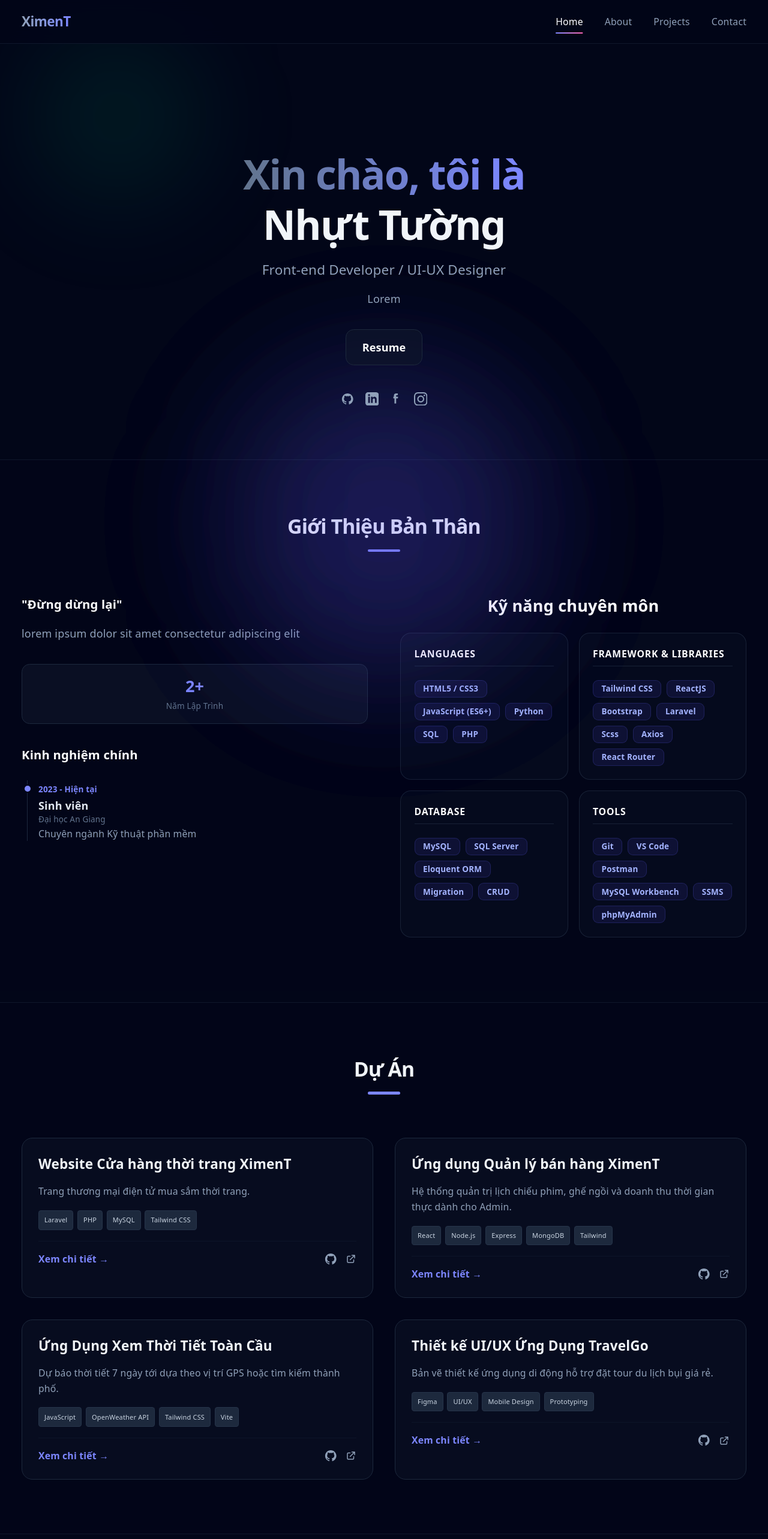
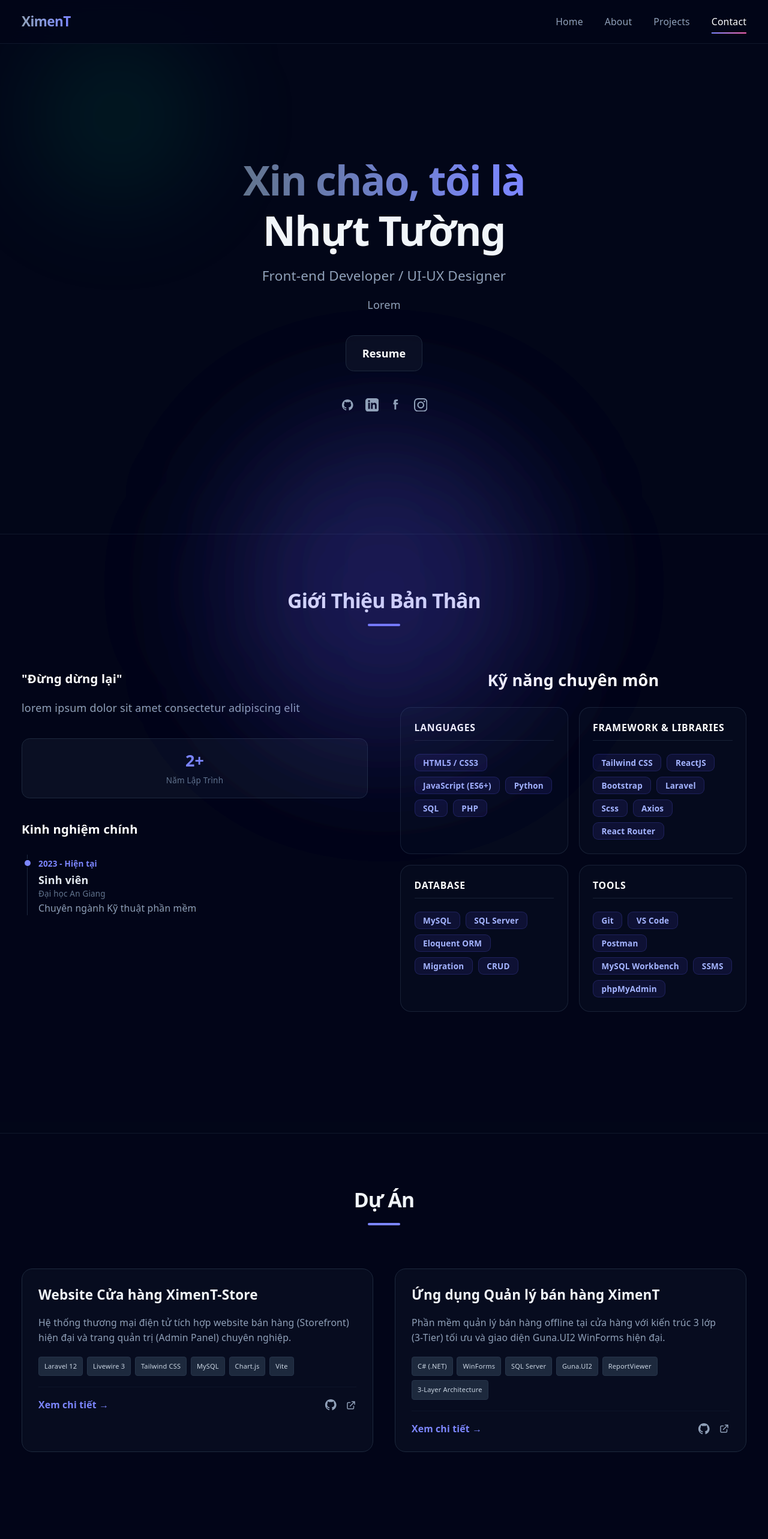
Before and after one commit to LnNhutTuong/Portfolio, a React app in the folder Portfolio/: page / in a window 1280 px wide. Shown: the top 2566 px of the page at 60% size. Built offline with nearby package versions, Linux system fonts and the light colour scheme; the HTML template or start-up script is replaced by a standard one.

Commit message:
feat: initialize portfolio project with base sections, layout, and styling

```diff
--- a/Portfolio/package.json
+++ b/Portfolio/package.json
@@ -10,9 +10,12 @@
     "preview": "vite preview"
   },
   "dependencies": {
+    "@emailjs/browser": "^4.4.1",
     "@tailwindcss/vite": "^4.3.0",
+    "firebase": "^12.13.0",
     "react": "^19.2.6",
     "react-dom": "^19.2.6",
+    "react-toastify": "^11.1.0",
     "tailwindcss": "^4.3.0"
   },
   "devDependencies": {
--- a/Portfolio/src/App.jsx
+++ b/Portfolio/src/App.jsx
@@ -3,11 +3,28 @@ import Hero from "./sections/Hero";
 import About from "./sections/About";
 import Project from "./sections/Projects";
 import Contact from "./sections/Contact";
+
+import { ToastContainer,Bounce } from "react-toastify";
+import "react-toastify/dist/ReactToastify.css";
+
 function App() {
   return (
     <>
+    <ToastContainer
+      position="top-center"
+      autoClose={5000}
+      hideProgressBar={false}
+      newestOnTop={false}
+      closeOnClick={false}
+      rtl={false}
+      pauseOnFocusLoss
+      draggable
+      pauseOnHover
+      theme="dark"
+      transition={Bounce}
+    />
       <Navbar />
-      <main className="relative pt-32 pb-24 overflow-hidden bg-slate-950 text-slate-100">
+      <main className="relative pt-16 pb-12 overflow-hidden bg-slate-950 text-slate-100">
         <Hero />
         <About />
         <Project />
--- a/Portfolio/src/components/Navbar.jsx
+++ b/Portfolio/src/components/Navbar.jsx
@@ -1,48 +1,117 @@
-import { useState } from "react";
+import { useState, useEffect, useRef } from "react";
 
 const Navbar = () => {
-  const [activeSection, setActiveSection] = useState("/");
+  const [activeSection, setActiveSection] = useState("hero");
+  const isScrollingRef = useRef(false);
 
   const navItems = [
-    { id: 1, label: "Home", url: "/" },
-    { id: 2, label: "About", url: "/about" },
-    { id: 3, label: "Projects", url: "/projects" },
-    { id: 4, label: "Contact", url: "/contact" },
+    { id: 1, label: "Home", section: "hero" },
+    { id: 2, label: "About", section: "about" },
+    { id: 3, label: "Projects", section: "projects" },
+    { id: 4, label: "Contact", section: "contact" },
   ];
 
+  const scrollToSection = (sectionId) => {
+    setActiveSection(sectionId);
+    isScrollingRef.current = true;
+
+    const element = document.getElementById(sectionId);
+    if (element) {
+      element.scrollIntoView({
+        behavior: "smooth",
+      });
+
+      setTimeout(() => {
+        isScrollingRef.current = false;
+      }, 800);
+    }
+  };
+
+  useEffect(() => {
+    const handleScroll = () => {
+      if (isScrollingRef.current) return;
+
+      if (
+        window.innerHeight + window.scrollY >=
+        document.documentElement.scrollHeight - 100
+      ) {
+        setActiveSection("contact");
+        return;
+      }
+
+      const sections = ["hero", "about", "projects", "contact"];
+      const scrollPosition = window.scrollY + 80;
+
+      for (const sectionId of sections) {
+        const el = document.getElementById(sectionId);
+        if (el) {
+          const top = el.offsetTop;
+          const height = el.offsetHeight;
+
+          if (scrollPosition >= top && scrollPosition < top + height) {
+            setActiveSection(sectionId);
+            break;
+          }
+        }
+      }
+    };
+
+    window.addEventListener("scroll", handleScroll, { passive: true });
+    handleScroll();
+
+    return () => window.removeEventListener("scroll", handleScroll);
+  }, []);
+
   return (
-    <header className="fixed top-0 left-0 right-0 z-40 backdrop-blur-md border-b bg-slate-950/80 border-slate-900">
-      <div className="max-w-6xl mx-auto px-4 sm:px-6 lg:px-8 h-16 flex items-center justify-between">
-        <a href="#hero" className="flex items-center space-x-2">
+    <header
+      className="fixed top-0 left-0 right-0 z-40
+      backdrop-blur-md border-b bg-slate-950/80 border-slate-900"
+    >
+      <div
+        className="max-w-6xl mx-auto px-4 sm:px-6 lg:px-8
+        h-16 flex items-center justify-between"
+      >
+        <button
+          onClick={() => scrollToSection("hero")}
+          className="flex items-center space-x-2"
+        >
           <span
             className="text-xl font-bold tracking-tight bg-gradient-to-r
-          from-slate-400 to-indigo-400 bg-clip-text text-transparent transition-all duration-300 hover:brightness-110"
+            from-slate-400 to-indigo-400 bg-clip-text text-transparent
+            transition-all duration-300 hover:brightness-110"
           >
             XimenT
           </span>
-        </a>
+        </button>
 
         <nav className="flex items-center space-x-6 sm:space-x-8">
           {navItems.map((item) => {
-            const isActive = activeSection === item.url;
+            const isActive = activeSection === item.section;
+
             return (
-              <a
+              <button
                 key={item.id}
-                href={item.url}
-                onClick={() => setActiveSection(item.url)}
-                className={`relative py-2 text-sm font-medium transition-colors duration-300 group ${
-                  isActive ? "text-white" : "text-slate-400 hover:text-white"
+                onClick={() => scrollToSection(item.section)}
+                className={`relative py-2 text-sm font-medium
+                transition-colors duration-300 group ${
+                  isActive
+                    ? "text-white"
+                    : "text-slate-400 hover:text-white"
                 }`}
               >
                 {item.label}
+
                 <span
-                  className={`absolute bottom-0 left-1/2 -translate-x-1/2 h-[2px] bg-gradient-to-r from-indigo-400 to-pink-400 transition-all duration-300 origin-center ${
+                  className={`absolute bottom-0 left-1/2
+                  -translate-x-1/2 h-[2px]
+                  bg-gradient-to-r from-indigo-400 to-pink-400
+                  transition-all duration-300 origin-center ${
                     isActive
                       ? "w-full scale-x-100"
                       : "w-full scale-x-0 group-hover:scale-x-100"
                   }`}
                 />
-              </a>
+              </button>
             );
           })}
         </nav>
--- a/Portfolio/src/data/index.js
+++ b/Portfolio/src/data/index.js
@@ -130,76 +130,58 @@ export const SKILLS = [
 export const PROJECTS = [
   {
     id: 1,
-    title: "Website Cửa hàng thời trang XimenT",
+    title: "Website Cửa hàng XimenT-Store",
     category: "Fullstack",
-    shortDesc: "Trang thương mại điện tử mua sắm thời trang.",
-    longDesc: "Lorem",
-    tags: ["Laravel", "PHP", "MySQL", "Tailwind CSS"],
+    shortDesc:
+      "Hệ thống thương mại điện tử tích hợp website bán hàng (Storefront) hiện đại và trang quản trị (Admin Panel) chuyên nghiệp.",
+    longDesc:
+      "Hệ thống thương mại điện tử hoàn chỉnh dành cho cửa hàng bán lẻ XimenT. Phân hệ khách hàng (Storefront) cung cấp trải nghiệm mua sắm mượt mà với bộ lọc sản phẩm thông minh, giỏ hàng Livewire thời gian thực, quản lý đơn hàng cá nhân và tự động hủy đơn. Phân hệ quản trị (Admin Dashboard) mạnh mẽ với biểu đồ Chart.js thống kê doanh số trực quan, hệ thống quản lý danh mục, sản phẩm biến thể động (Multi-variant tracking), quản lý thương hiệu và quy trình xử lý đơn hàng tối ưu.",
+    tags: [
+      "Laravel 12",
+      "Livewire 3",
+      "Tailwind CSS",
+      "MySQL",
+      "Chart.js",
+      "Vite",
+    ],
     image:
       "https://images.unsplash.com/photo-1483985988355-763728e1935b?auto=format&fit=crop&w=600&q=80",
-    githubUrl: "https://github.com/LnNhutTuong/XimenT",
+    githubUrl: "https://github.com/LnNhutTuong/Website-XimenT-Store",
     features: [
-      "Bộ lọc sản phẩm đa năng nâng cao",
-      "Giỏ hàng hoạt động mượt mà lưu trạng thái vào LocalStorage",
-      "Giao diện chuẩn Responsive & Tối ưu hóa điểm SEO",
-      "Trang Checkout chi tiết hóa đơn thanh toán",
+      "Giao diện Responsive chuẩn chỉ, tối ưu hóa trải nghiệm di động & hiệu năng SEO vượt trội.",
+      "Bộ lọc sản phẩm đa tiêu chí thông minh (theo danh mục, thương hiệu, thuộc tính kích cỡ) và thanh tìm kiếm tối ưu.",
+      "Giỏ hàng tương tác thời gian thực sử dụng Livewire 3 và quy trình thanh toán (Checkout) bảo mật.",
+      "Hệ thống quản lý biến thể sản phẩm động (quản lý kích thước, giá cả, số lượng tồn kho theo từng variant).",
+      "Dashboard quản trị trực quan tích hợp biểu đồ thống kê doanh số (Chart.js) và bộ quản lý CRUD toàn diện.",
+      "Cơ chế theo dõi trạng thái đơn hàng thời gian thực và hỗ trợ hủy đơn trực tiếp dành cho khách hàng.",
     ],
   },
   {
     id: 2,
     title: "Ứng dụng Quản lý bán hàng XimenT",
-    category: "Fullstack",
+    category: "Desktop Application",
     shortDesc:
-      "Hệ thống quản trị lịch chiếu phim, ghế ngồi và doanh thu thời gian thực dành cho Admin.",
+      "Phần mềm quản lý bán hàng offline tại cửa hàng với kiến trúc 3 lớp (3-Tier) tối ưu và giao diện Guna.UI2 WinForms hiện đại.",
     longDesc:
-      "Hệ thống quản trị mạnh mẽ giúp nhân viên rạp quản lý sơ đồ ghế, thêm bớt phim chiếu và cập nhật giá vé động. Tích hợp biểu đồ thống kê trực quan hiển thị doanh số bán vé hàng tuần/tháng bằng Chart.js.",
-    tags: ["React", "Node.js", "Express", "MongoDB", "Tailwind"],
+      "Giải pháp phần mềm quản lý vận hành nội bộ (ERP thu nhỏ) cho cửa hàng XimenT. Được xây dựng trên nền tảng .NET và SQL Server với kiến trúc 3-Layer (GUI - BUS - DAO) chuẩn chỉnh. Ứng dụng tích hợp bộ thư viện giao diện Guna.UI2 cao cấp mang lại giao diện người dùng mượt mà, chuyên nghiệp. Hệ thống hỗ trợ đầy đủ các nghiệp vụ thực tế như quản lý và bảo mật thông tin nhân viên bằng BCrypt, quản lý khách hàng có ràng buộc hóa đơn chặt chẽ, kiểm soát kho hàng, tạo hóa đơn bán hàng trực tiếp tại quầy và xuất báo cáo/in hóa đơn qua Microsoft ReportViewer.",
+    tags: [
+      "C# (.NET)",
+      "WinForms",
+      "SQL Server",
+      "Guna.UI2",
+      "ReportViewer",
+      "3-Layer Architecture",
+    ],
     image:
-      "https://images.unsplash.com/photo-1517604931442-7e0c8ed2963c?auto=format&fit=crop&w=600&q=80",
-    githubUrl: "https://github.com/your-username/cinema-dashboard",
+      "https://images.unsplash.com/photo-1554415707-6e8cfc93fe23?auto=format&fit=crop&w=600&q=80",
+    githubUrl: "https://github.com/LnNhutTuong/Manager-XimenT",
     features: [
-      "Đặt vé & Giữ ghế trực tuyến đồng bộ hóa thời gian thực",
-      "Dashboard thống kê doanh thu biểu đồ cột & tròn chuyên nghiệp",
-      "Phân quyền người dùng (Admin, Nhân viên, Khách hàng)",
-      "Gửi email xác nhận đặt vé tự động",
-    ],
-  },
-  {
-    id: 3,
-    title: "Ứng Dụng Xem Thời Tiết Toàn Cầu",
-    category: "Frontend",
-    shortDesc:
-      "Dự báo thời tiết 7 ngày tới dựa theo vị trí GPS hoặc tìm kiếm thành phố.",
-    longDesc:
-      "Dự án tương tác với API thời tiết OpenWeatherMap thế giới để trả về các thông số môi trường chuẩn xác như độ ẩm, chỉ số UV, tốc độ gió và hiển thị giao diện động thay đổi theo trạng thái thời tiết (mưa, nắng, tuyết).",
-    tags: ["JavaScript", "OpenWeather API", "Tailwind CSS", "Vite"],
-    image:
-      "https://images.unsplash.com/photo-1504608524841-42fe6f032b4b?auto=format&fit=crop&w=600&q=80",
-    githubUrl: "https://github.com/your-username/weather-app",
-    features: [
-      "Tự động phát hiện vị trí của người dùng bằng GPS",
-      "Biểu đồ dự báo nhiệt độ các mốc giờ trong ngày",
-      "Tìm kiếm nhanh hơn 200,000 thành phố trên toàn cầu",
-      "Đổi hình nền ứng dụng tương thích với thời tiết hiện tại",
-    ],
-  },
-  {
-    id: 4,
-    title: "Thiết kế UI/UX Ứng Dụng TravelGo",
-    category: "Design",
-    shortDesc:
-      "Bản vẽ thiết kế ứng dụng di động hỗ trợ đặt tour du lịch bụi giá rẻ.",
-    longDesc:
-      "Hồ sơ thiết kế hoàn chỉnh trên Figma từ nghiên cứu người dùng (User Research), vẽ sơ đồ luồng (Wireframe), thiết kế chi tiết (High-fidelity) đến tạo chuyển động tương tác trực quan cho hơn 15 màn hình ứng dụng.",
-    tags: ["Figma", "UI/UX", "Mobile Design", "Prototyping"],
-    image:
-      "https://images.unsplash.com/photo-1469854523086-cc02fe5d8800?auto=format&fit=crop&w=600&q=80",
-    githubUrl: "#",
-    features: [
-      "Nghiên cứu thị trường sâu rộng & Xác định chân dung người dùng (Persona)",
-      "Hệ thống màu sắc và Typography thống nhất (Design System)",
-      "Nguyên mẫu tương tác cao (Interactive Prototype) bấm như app thật",
-      "Tối ưu hóa các nút chạm (Touch target) chuẩn Apple HIG",
+      "Kiến trúc 3 lớp (Presentation - Business Logic - Data Access) phân tách rõ ràng, giúp dễ dàng bảo trì và mở rộng.",
+      "Thiết kế giao diện Guna.UI2 cao cấp, mượt mà và trực quan, nâng cao tối đa trải nghiệm người dùng.",
+      "Hệ thống xác thực và phân quyền nhân viên an toàn tuyệt đối với cơ chế mã hóa mật khẩu BCrypt.",
+      "Quản lý chặt chẽ danh mục khách hàng, nhân viên, có cơ chế kiểm tra ràng buộc khóa ngoại ngăn xóa dữ liệu lỗi.",
+      "Hỗ trợ nhân viên thu ngân lập hóa đơn và thanh toán trực tiếp tại quầy nhanh chóng, chính xác.",
+      "Xuất hóa đơn, biên lai bán hàng và báo cáo thống kê doanh số trực quan thông qua Microsoft ReportViewer.",
     ],
   },
 ];
--- a/Portfolio/src/index.css
+++ b/Portfolio/src/index.css
@@ -52,6 +52,12 @@
   }
 }
 
+html {
+  scroll-behavior: smooth;
+  scrollbar-width: none;
+  -ms-overflow-style: none;
+}
+
 body {
   margin: 0;
 }
--- a/Portfolio/src/main.jsx
+++ b/Portfolio/src/main.jsx
@@ -2,6 +2,7 @@ import { StrictMode } from "react";
 import { createRoot } from "react-dom/client";
 import "./index.css";
 import App from "./App.jsx";
+
 
 createRoot(document.getElementById("root")).render(
   <StrictMode>
--- a/Portfolio/src/sections/About.jsx
+++ b/Portfolio/src/sections/About.jsx
@@ -7,11 +7,11 @@ const About = () => {
   return (
     <section
       id="about"
-      className="mt-4 py-20 border-t bg-slate-950/60 border-slate-900 text-slate-100"
+      className="scroll-mt-16 mt-4 py-20 border-t bg-slate-950/60 border-slate-900 text-slate-100"
     >
       <div className="absolute top-1/4 left-1/2 -translate-x-1/2 -translate-y-1/2 w-[500px] h-[500px] bg-indigo-500/10 rounded-full blur-[120px] pointer-events-none" />
       <div className="absolute bottom-10 left-10 w-[300px] h-[300px] bg-indigo-500/10 rounded-full blur-[80px] pointer-events-none" />
-      <div className="max-w-6xl mx-auto px-4 sm:px-6 lg:px-8">
+      <div className="max-w-6xl h-screen mx-auto px-4 sm:px-6 lg:px-8">
         <div className="text-center max-w-3xl mx-auto mb-16">
           <h2 className="text-3xl font-bold tracking-tight">
             Giới Thiệu Bản Thân
--- a/Portfolio/src/sections/Hero.jsx
+++ b/Portfolio/src/sections/Hero.jsx
@@ -3,11 +3,11 @@ import { Icons } from "../components/Icon";
 const Hero = () => {
   const currentInfo = PERSONAL_INFO;
   return (
-    <section id="hero">
+    <section id="hero" className="scroll-mt-16">
       <div className="absolute top-1/4 left-1/2 -translate-x-1/2 -translate-y-1/2 w-[500px] h-[500px] bg-indigo-500/10 rounded-full blur-[120px] pointer-events-none" />
       <div className="absolute top-10 left-10 w-[300px] h-[300px] bg-emerald-500/10 rounded-full blur-[80px] pointer-events-none" />
 
-      <div className="max-w-6xl mx-auto px-4 sm:px-6 lg:px-8 relative z-10 mb-20 text-center flex items-center justify-center flex-col gap-4 mt-23">
+      <div className="max-w-6xl h-screen mx-auto px-4 sm:px-6 lg:px-8 relative z-10 py-12 md:py-16 text-center flex items-center justify-center flex-col gap-4">
         <h1 className="text-4xl sm:text-5xl lg:text-6xl font-black leading-tight tracking-tight">
           <span className="bg-gradient-to-r from-slate-500 to-indigo-400 bg-clip-text text-transparent hover:scale-105">
             Xin chào, tôi là
--- a/Portfolio/src/sections/Projects.jsx
+++ b/Portfolio/src/sections/Projects.jsx
@@ -6,11 +6,11 @@ const Project = () => {
   return (
     <section
       id="projects"
-      className="mt-4 py-20 border-t bg-slate-950/60 border-slate-900 text-slate-100"
+      className="scroll-mt-16 mt-4 py-20 border-t bg-slate-950/60 border-slate-900 text-slate-100"
     >
       <div className="absolute top-1/4 left-1/2 -translate-x-1/2 -translate-y-1/2 w-[500px] h-[500px] bg-indigo-500/10 rounded-full blur-[120px] pointer-events-none" />
       <div className="absolute bottom-10 left-10 w-[300px] h-[300px] bg-indigo-500/10 rounded-full blur-[80px] pointer-events-none" />
-      <div className="max-w-6xl mx-auto px-4 sm:px-6 lg:px-8">
+      <div className="max-w-6xl h-screen mx-auto px-4 sm:px-6 lg:px-8">
         <div className="text-center max-w-3xl mx-auto mb-16">
           <h2 className="text-3xl font-bold tracking-tight">Dự Án</h2>
           <div className="h-1 w-12 bg-indigo-400 mx-auto mt-4 rounded-full" />
```
Also changed, not shown: Portfolio/src/sections/Contact.jsx (+59 -86 lines), 1 other file (tests, documents, lock files or other folders).
